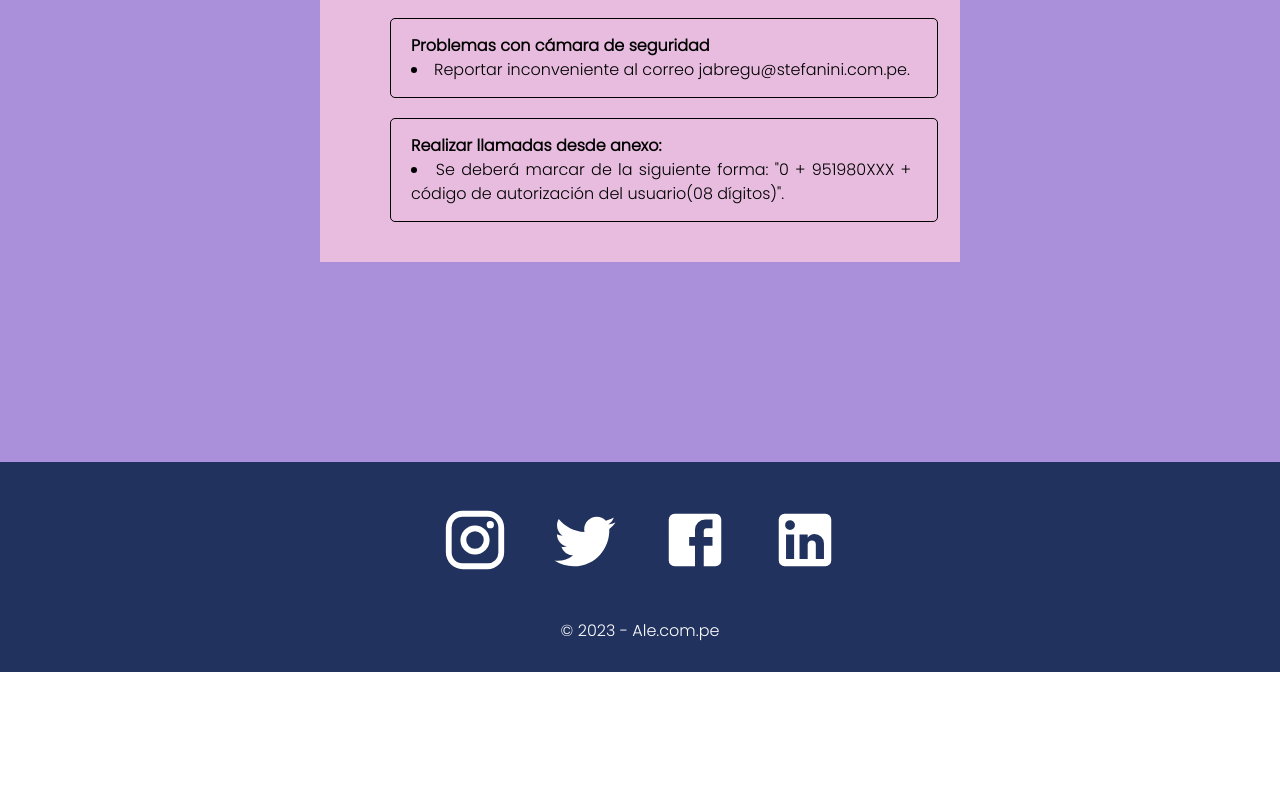
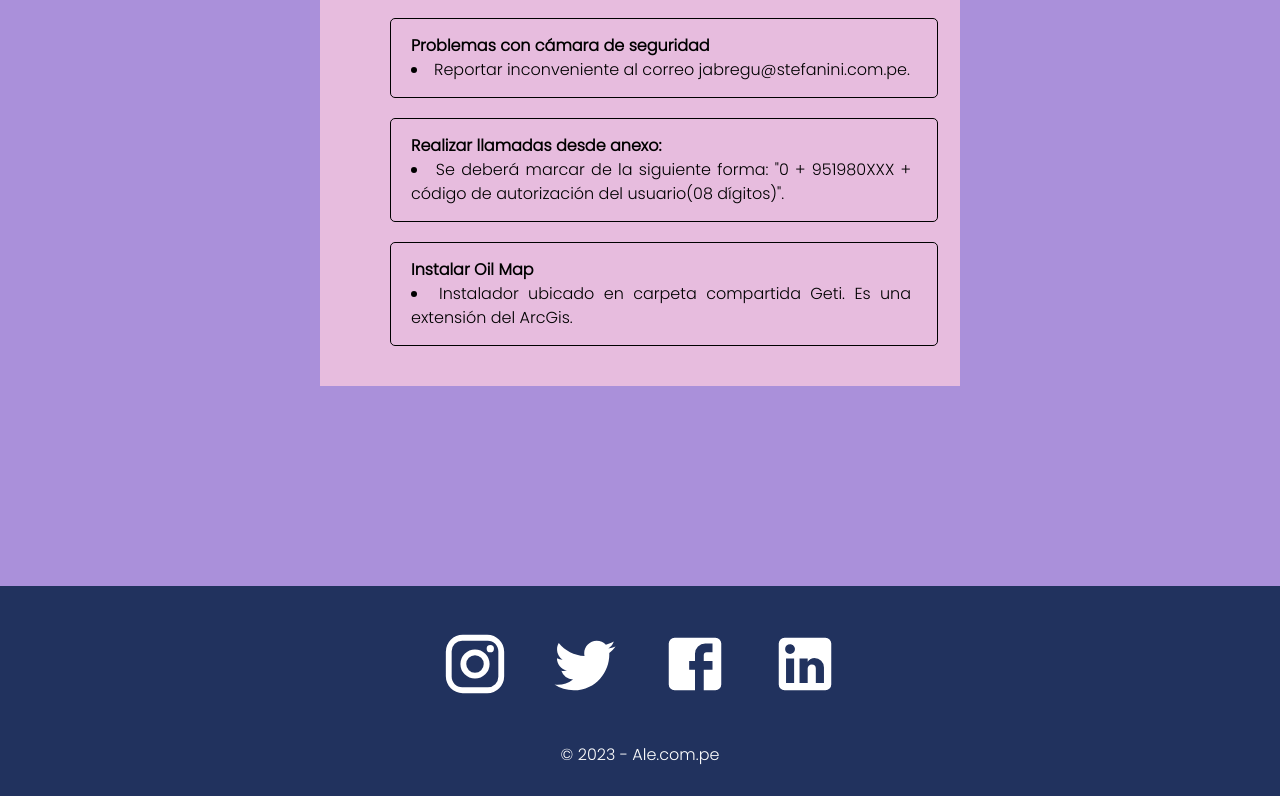
Before and after one commit to AlexandraCynthia/guia, a React (Create React App) app: page /home in a window 1280 px wide. Shown: the part 8049-8845 px from the top of the page. Before the commit the page ends 8721 px from the top, so only its background shows below. Built offline with nearby package versions, Linux system fonts and the light colour scheme; a web font is replaced by a local one.

Commit message:
actualización

```diff
--- a/src/pages/Home.js
+++ b/src/pages/Home.js
@@ -274,6 +274,11 @@ function Home () {
               <li>Se deberá marcar de la siguiente forma: "0 + 951980XXX + código de autorización del usuario(08 dígitos)".</li>
             </div>
 
+            <div className="cuadrotexto">
+              <b>Instalar Oil Map</b>
+              <li>Instalador ubicado en carpeta compartida Geti. Es una extensión del ArcGis.</li>
+            </div>
+
         </div>
 
       </div>
```
